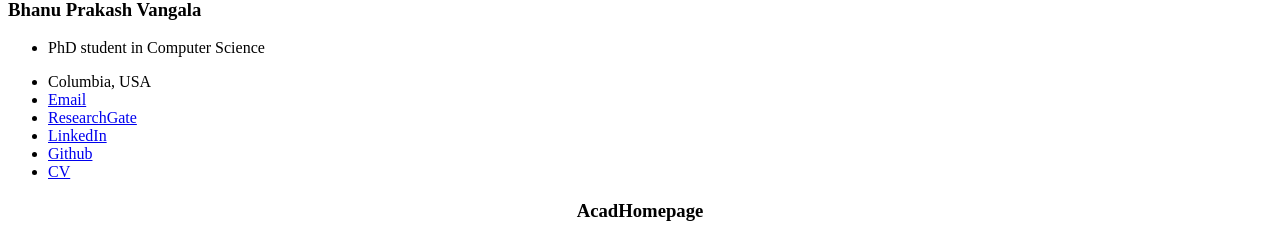
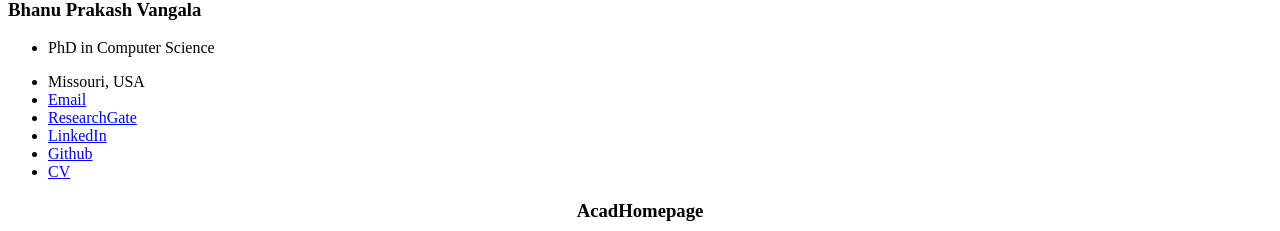
Before and after one commit to bhanuprakashvangala/bhanuprakashvangala.github.io, a Jekyll site: the page built from docs/README-zh.md, in a window 1280 px wide. Shown: the part 526-757 px from the top of the page. Built offline with Jekyll 4.4.1, drawn with Linux system fonts in a browser that asks for light colours; our own code applies the rules of GitHub Pages for plain Markdown files.

Commit message:
Update _config.yml

```diff
--- a/_config.yml
+++ b/_config.yml
@@ -7,7 +7,7 @@
 
 # Site Settings
 title                    : "Bhanu Prakash Vangala"
-description              : "PhD student in Computer Science"
+description              : "PhD in Computer Science"
 repository               : "bhanuprakashvangala/bhanuprakashvangala.github.io"
 google_scholar_stats_use_cdn : true
 
@@ -24,7 +24,7 @@ author:
   name             : "Bhanu Prakash Vangala"
   avatar           : "images/Bhanu1.jpg"
   bio              : ""
-  location         : "Columbia, USA"
+  location         : "Missouri, USA"
   employer         :
   pubmed           :
   googlescholar    :
```
